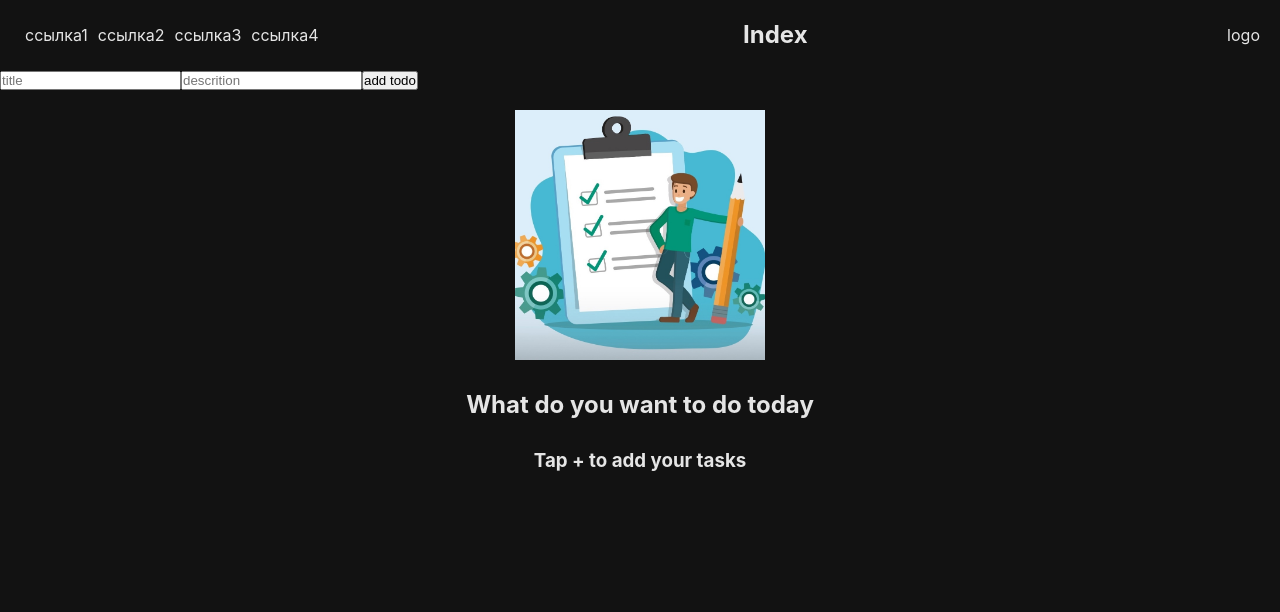
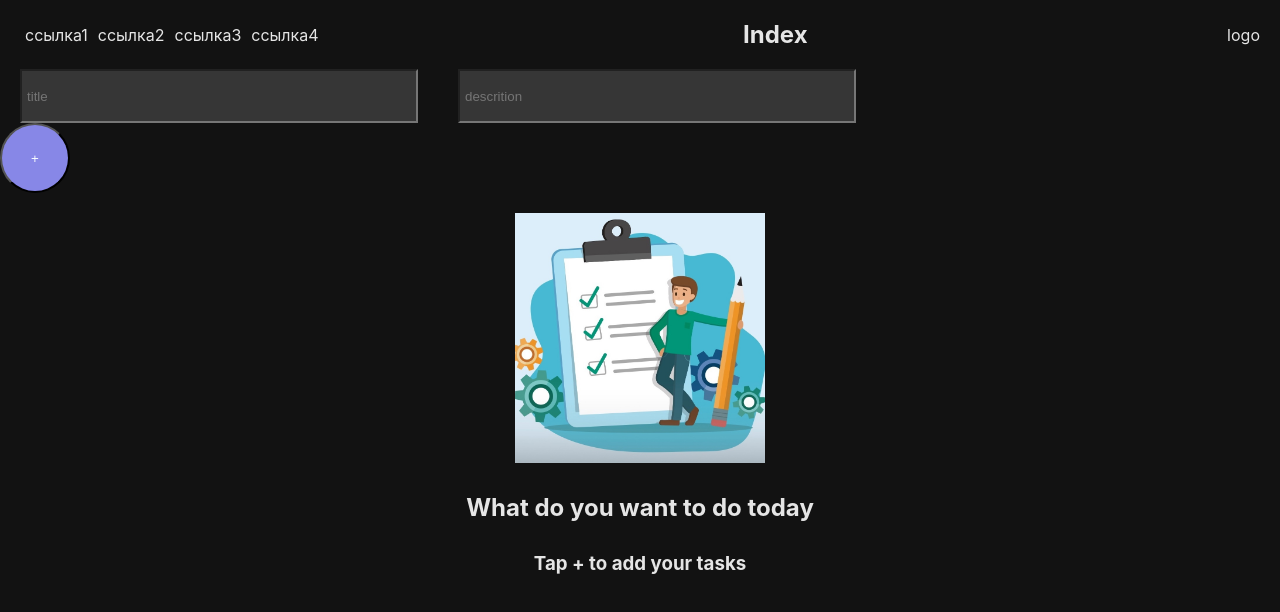
Before and after one commit to vasiliy19-12-1997/up-todo, a React (Create React App) app: page / in a window 1280 px wide. Shown: the top 612 px of the page. Built offline with nearby package versions, Linux system fonts and the light colour scheme.

Commit message:
ui
делаю ui

```diff
--- a/src/App.css
+++ b/src/App.css
@@ -25,9 +25,12 @@
   flex-direction: row;
   align-items: center;
   justify-content: center;
-  gap: 30px;
+  min-width: 40vw;
+  background-color: rgb(54, 54, 54);
+  margin-bottom: 20px;
 }
 .add-form {
+  box-sizing: inherit;
   margin-bottom: 20px;
 }
 a {
--- a/src/App.jsx
+++ b/src/App.jsx
@@ -1,12 +1,15 @@
 import { useState } from "react";
 import "./App.css";
 import tasks from "./images/tasks.jpg";
+import { Button } from "./UI/Button/Button";
+import { Input } from "./UI/Input/Input";
+import { CheckBox } from "./UI/CheckBox/CheckBox";
 
 function App() {
   const [todos, setTodos] = useState([]);
   const [title, setTitle] = useState("");
   const [description, setDescription] = useState("");
-  const [isCompleted, setIsCompleted] = useState(false);
+  const [isCompleted, setIsCompleted] = useState(true);
   const [priorite, setPrioritete] = useState("");
 
   const addTodo = () => {
@@ -23,6 +26,9 @@ function App() {
     setDescription("");
   };
   const deleteTodo = (id) => [setTodos(todos.filter((todo) => todo.id !== id))];
+  const toggleTodo = () => {
+    setIsCompleted(!isCompleted);
+  };
   return (
     <div className="App">
       <nav className="navbar">
@@ -38,19 +44,22 @@ function App() {
         <div>logo</div>
       </nav>
       <div className="add-form">
-        <input
+        <div>
+          <Input
             value={title}
             onChange={(e) => setTitle(e.target.value)}
             type="text"
             placeholder="title"
           />
-        <input
+          <Input
             value={description}
             onChange={(e) => setDescription(e.target.value)}
             type="text"
             placeholder="descrition"
           />
-        <button onClick={addTodo}>add todo</button>
+        </div>
+
+        <Button onClick={addTodo}>+</Button>
       </div>
       {todos.length === 0 ? (
         <div className="home">
@@ -62,7 +71,7 @@ function App() {
         todos.map((todo) => (
           <div key={todo.id} className="home-todos">
             <div>
-              <input type="checkbox" />
+              <CheckBox checked={isCompleted} onChange={toggleTodo} />
             </div>
             <div>
               <h2>{todo.title}</h2>
--- /dev/null
+++ b/src/UI/Button/Button.jsx
@@ -0,0 +1,10 @@
+import s from "./Button.module.css";
+export const Button = ({ children, ...props }) => {
+  return (
+    <>
+      <button className={s.Button} {...props}>
+        {children}
+      </button>
+    </>
+  );
+};
--- /dev/null
+++ b/src/UI/Button/Button.module.css
@@ -0,0 +1,7 @@
+.Button {
+  background-color: rgb(135, 135, 231);
+  color: rgb(250, 254, 255);
+  width: 70px;
+  height: 70px;
+  border-radius: 50%;
+}
--- /dev/null
+++ b/src/UI/CheckBox/CheckBox.jsx
@@ -0,0 +1,14 @@
+import s from "./CheckBox.module.css";
+export const CheckBox = ({ onChange, checked }) => {
+  return (
+    <label>
+      <input
+        type="checkbox"
+        onChange={onChange}
+        checked={checked}
+        className={s.CheckBox}
+      />
+      <span className={s.CheckBox + "--before"}></span>
+    </label>
+  );
+};
--- /dev/null
+++ b/src/UI/CheckBox/CheckBox.module.css
@@ -0,0 +1,21 @@
+.CheckBox {
+  width: 1.3em;
+  height: 1.3em;
+  background-color: white;
+  border-radius: 50%;
+  border: 1px solid #ddd;
+  appearance: inherit;
+  /* outline: none; */
+  /* cursor: pointer; */
+}
+.CheckBox::before {
+  content: "";
+  position: absolute;
+  top: 50%;
+  left: 50%;
+  transform: translate(-50%, -50%);
+  width: 4px;
+  height: 4px;
+  border-radius: 50%;
+  background-color: #fff;
+}
--- /dev/null
+++ b/src/UI/Input/Imput.module.css
@@ -0,0 +1,8 @@
+.Input {
+  background-color: rgb(54, 54, 54);
+  height: 5vh;
+  min-width: 30vw;
+  margin: 0 20px;
+  padding: 5px;
+  color: rgb(229, 229, 229);
+}
--- /dev/null
+++ b/src/UI/Input/Input.jsx
@@ -0,0 +1,8 @@
+import s from "./Imput.module.css";
+export const Input = ({ ...props }) => {
+  return (
+    <>
+      <input {...props} className={s.Input} type="text" />
+    </>
+  );
+};
```
Lines whose indentation alone changed are shown as unchanged.
